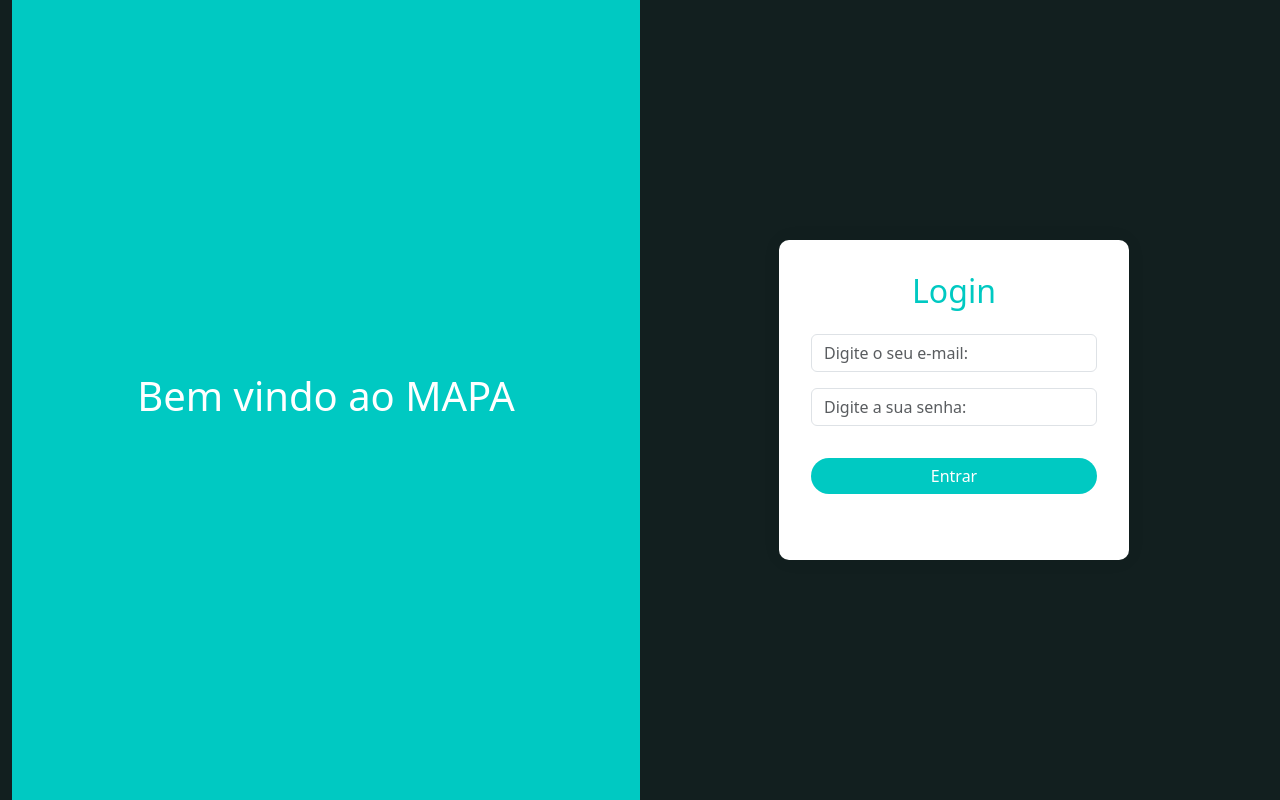
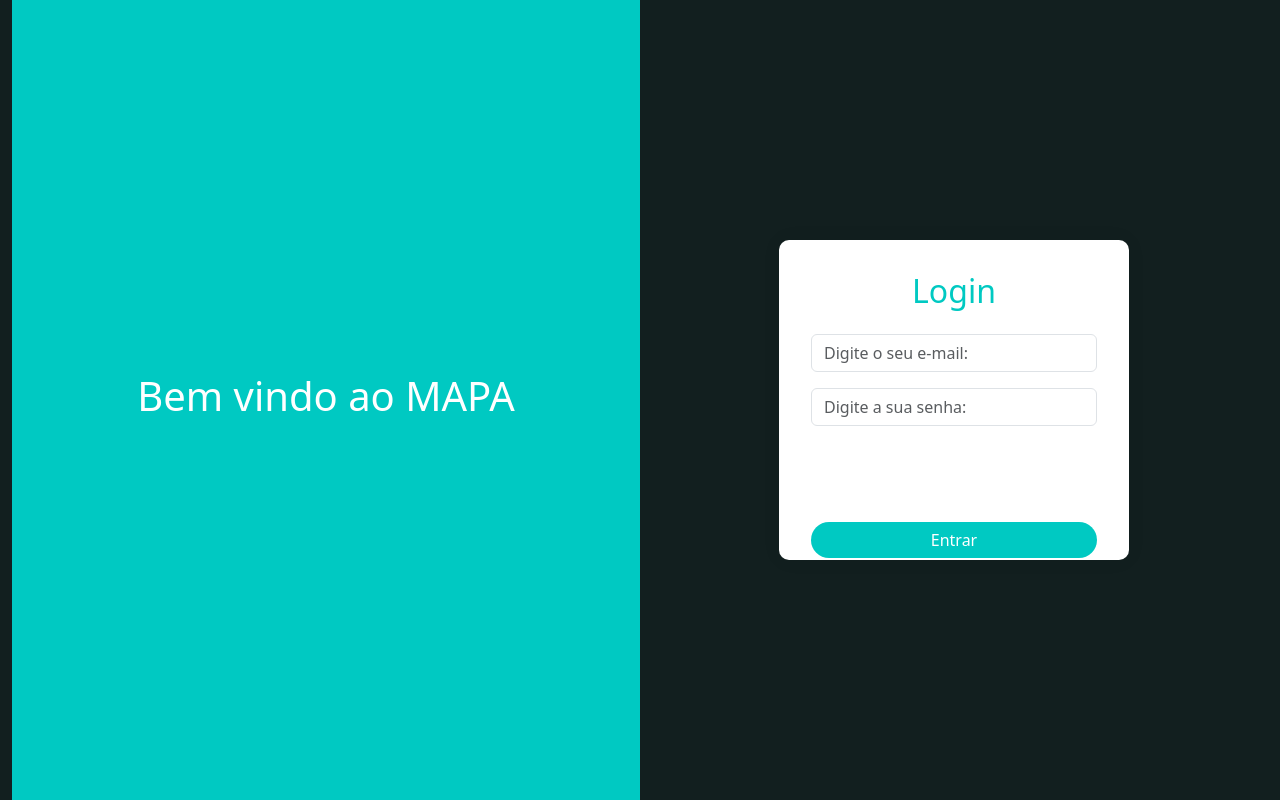
Before and after one commit to analicedantas/MAPA, a PHP site: page / in a window 1280 px wide. Run offline with PHP 8.4, Linux system fonts and the light colour scheme.

Commit message:
Update index.php

```diff
--- a/index.php
+++ b/index.php
@@ -73,8 +73,8 @@ if (isset($_POST['email'])) {
         }
         .btn.btn-primary.w-100 {
             background-color: rgba(0, 201, 194, 1);
-            margin-top: 2vh;
-            width: 20px;
+            margin-top: 10vh;
+            width: 10px;
             border-radius: 3vh;
             border: none;
 }
```
